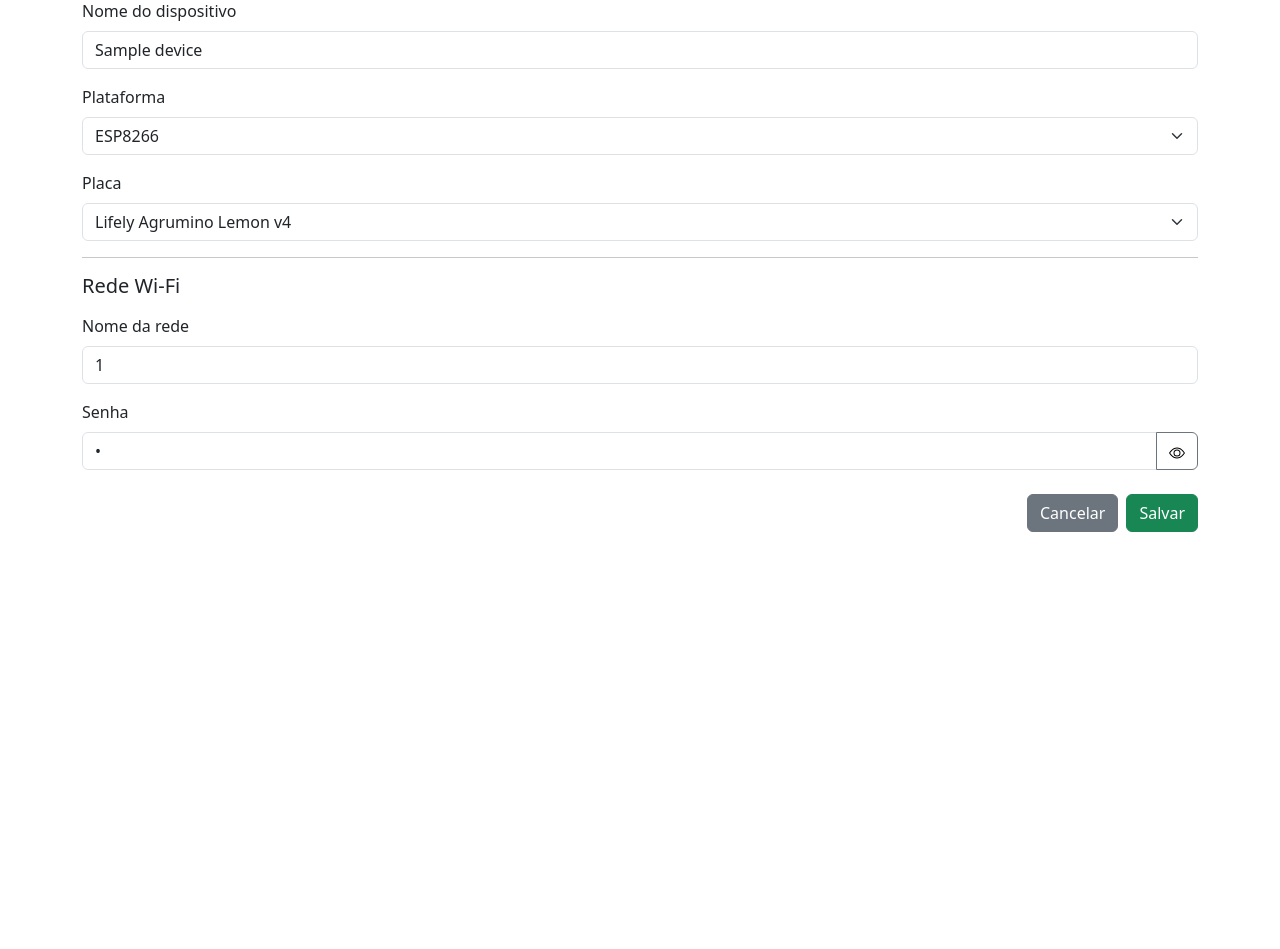
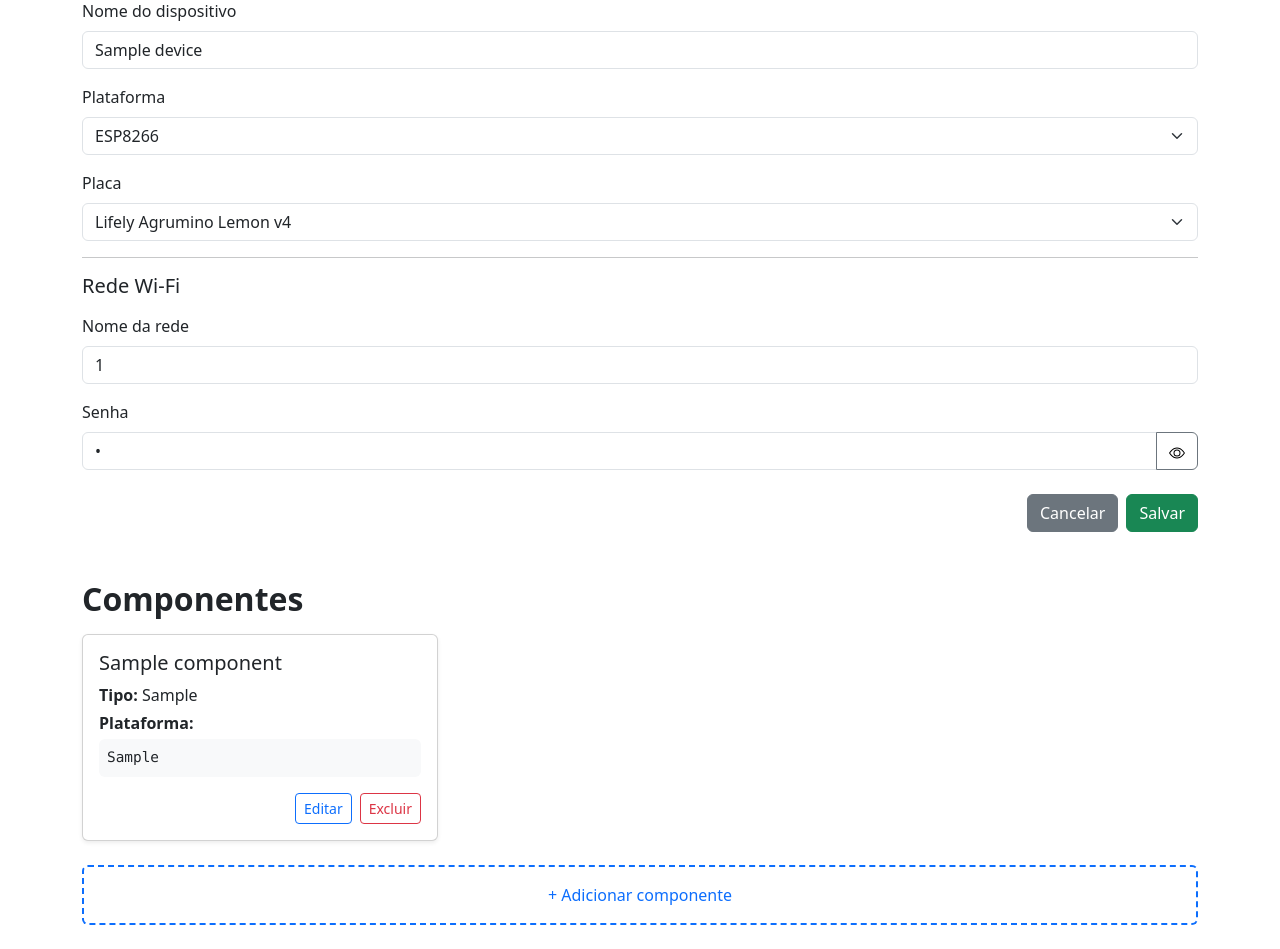
Before and after one commit to guilherme-torres/esphome-simple-gui, a Python web app: template src/templates/edit-device.html in a window 1280 px wide. Shown: the part 97-1046 px from the top of the page. Before the commit the page ends 629 px from the top, so only its background shows below. Run offline with Jinja, Linux system fonts and the light colour scheme; the template is opened without the code that fills it: most values are stand-ins (such as "Sample title", 1, 10 or a date in 2020); form fields are guessed from the names that the template uses; some libraries are stand-ins or nearby versions.

Commit message:
feature: add component to device configuration

```diff
--- a/requirements.txt
+++ b/requirements.txt
@@ -2,5 +2,6 @@ esphome==2025.8.0
 Flask==3.1.2
 Flask-Alembic==3.1.1
 Flask-SQLAlchemy==3.1.1
+Flask-WTF==1.2.2
 PyYAML==6.0.2
 wheel==0.45.1
--- a/src/models/device.py
+++ b/src/models/device.py
@@ -17,4 +17,4 @@ class Device(db.Model):
     ap_ssid: Mapped[str] = mapped_column(unique=True)
     ap_password: Mapped[str]
 
-    components: Mapped[List["Component"]] = relationship(back_populates="device")
+    components: Mapped[List["Component"]] = relationship(back_populates="device", cascade="all, delete-orphan")
--- a/src/templates/edit-device.html
+++ b/src/templates/edit-device.html
@@ -10,80 +10,114 @@
 </head>
 
 <body>
-    <div class="container mt-4">
+    <div class="container my-4">
         <h1 class="mb-4 fw-bold">Editar dispositivo: {{ device.name }}</h1>
         <form action="{{ url_for('edit_device', device_id=device.id) }}" method="post">
             <div class="mb-3">
                 <label for="deviceName" class="form-label">Nome do dispositivo</label>
-                <input type="text" class="form-control" id="deviceName" name="deviceName" required value="{{ device.name }}">
+                <input type="text" class="form-control" id="deviceName" name="deviceName" required
+                    value="{{ device.name }}">
             </div>
             <div class="mb-3">
                 <label for="platform" class="form-label">Plataforma</label>
                 <select class="form-select" id="platform" name="platform" required>
-                    <option value="esp8266" {% if device.platform == 'esp8266' %}selected{% endif %}>ESP8266</option>
+                    <option value="esp8266" {% if device.platform=='esp8266' %}selected{% endif %}>ESP8266</option>
                 </select>
             </div>
             <div class="mb-3">
                 <label for="board" class="form-label">Placa</label>
                 <select class="form-select" id="board" name="board" required>
-                    <option value="agruminolemon" {% if device.board == 'agruminolemon' %}selected{% endif %}>Lifely Agrumino Lemon v4</option>
-                    <option value="d1_mini_lite" {% if device.board == 'd1_mini_lite' %}selected{% endif %}>WeMos D1 mini Lite</option>
-                    <option value="d1_mini" {% if device.board == 'd1_mini' %}selected{% endif %}>WeMos D1 R2 and mini</option>
-                    <option value="d1_mini_pro" {% if device.board == 'd1_mini_pro' %}selected{% endif %}>WeMos D1 mini Pro</option>
-                    <option value="d1" {% if device.board == 'd1' %}selected{% endif %}>WEMOS D1 R1</option>
-                    <option value="eduinowifi" {% if device.board == 'eduinowifi' %}selected{% endif %}>Schirmilabs Eduino WiFi</option>
-                    <option value="esp01_1m" {% if device.board == 'esp01_1m' %}selected{% endif %}>Espressif Generic ESP8266 ESP-01 1M</option>
-                    <option value="esp01" {% if device.board == 'esp01' %}selected{% endif %}>Espressif Generic ESP8266 ESP-01 512k</option>
-                    <option value="esp07" {% if device.board == 'esp07' %}selected{% endif %}>Espressif Generic ESP8266 ESP-07 1MB</option>
-                    <option value="esp07s" {% if device.board == 'esp07s' %}selected{% endif %}>Espressif Generic ESP8266 ESP-07S</option>
-                    <option value="esp12e" {% if device.board == 'esp12e' %}selected{% endif %}>Espressif ESP8266 ESP-12E</option>
-                    <option value="esp210" {% if device.board == 'esp210' %}selected{% endif %}>SweetPea ESP-210</option>
-                    <option value="esp8285" {% if device.board == 'esp8285' %}selected{% endif %}>Generic ESP8285 Module</option>
-                    <option value="espduino" {% if device.board == 'espduino' %}selected{% endif %}>ESPDuino (ESP-13 Module)</option>
-                    <option value="espectro" {% if device.board == 'espectro' %}selected{% endif %}>ESPectro Core</option>
-                    <option value="espino" {% if device.board == 'espino' %}selected{% endif %}>ESPino</option>
-                    <option value="espinotee" {% if device.board == 'espinotee' %}selected{% endif %}>ThaiEasyElec ESPino</option>
-                    <option value="espmxdevkit" {% if device.board == 'espmxdevkit' %}selected{% endif %}>ESP-Mx DevKit (ESP8285)</option>
-                    <option value="espresso_lite_v1" {% if device.board == 'espresso_lite_v1' %}selected{% endif %}>ESPresso Lite 1.0</option>
-                    <option value="espresso_lite_v2" {% if device.board == 'espresso_lite_v2' %}selected{% endif %}>ESPresso Lite 2.0</option>
-                    <option value="esp_wroom_02" {% if device.board == 'esp_wroom_02' %}selected{% endif %}>ESP-WROOM-02</option>
-                    <option value="gen4iod" {% if device.board == 'gen4iod' %}selected{% endif %}>4D Systems gen4 IoD Range</option>
-                    <option value="heltec_wifi_kit_8" {% if device.board == 'heltec_wifi_kit_8' %}selected{% endif %}>Heltec Wifi kit 8</option>
-                    <option value="huzzah" {% if device.board == 'huzzah' %}selected{% endif %}>Adafruit HUZZAH ESP8266</option>
-                    <option value="inventone" {% if device.board == 'inventone' %}selected{% endif %}>Invent One</option>
-                    <option value="modwifi" {% if device.board == 'modwifi' %}selected{% endif %}>Olimex MOD-WIFI-ESP8266(-DEV)</option>
-                    <option value="nodemcu" {% if device.board == 'nodemcu' %}selected{% endif %}>NodeMCU 0.9 (ESP-12 Module)</option>
-                    <option value="nodemcuv2" {% if device.board == 'nodemcuv2' %}selected{% endif %}>NodeMCU 1.0 (ESP-12E Module)</option>
-                    <option value="oak" {% if device.board == 'oak' %}selected{% endif %}>DigiStump Oak</option>
-                    <option value="phoenix_v1" {% if device.board == 'phoenix_v1' %}selected{% endif %}>Phoenix 1.0</option>
-                    <option value="phoenix_v2" {% if device.board == 'phoenix_v2' %}selected{% endif %}>Phoenix 2.0</option>
-                    <option value="sonoff_basic" {% if device.board == 'sonoff_basic' %}selected{% endif %}>Sonoff Basic</option>
-                    <option value="sonoff_s20" {% if device.board == 'sonoff_s20' %}selected{% endif %}>Sonoff S20</option>
-                    <option value="sonoff_sv" {% if device.board == 'sonoff_sv' %}selected{% endif %}>Sonoff SV</option>
-                    <option value="sonoff_th" {% if device.board == 'sonoff_th' %}selected{% endif %}>Sonoff TH</option>
-                    <option value="sparkfunBlynk" {% if device.board == 'sparkfunBlynk' %}selected{% endif %}>SparkFun Blynk Board</option>
-                    <option value="thingdev" {% if device.board == 'thingdev' %}selected{% endif %}>SparkFun ESP8266 Thing Dev</option>
-                    <option value="thing" {% if device.board == 'thing' %}selected{% endif %}>SparkFun ESP8266 Thing</option>
-                    <option value="wifiduino" {% if device.board == 'wifiduino' %}selected{% endif %}>WiFiduino</option>
-                    <option value="wifinfo" {% if device.board == 'wifinfo' %}selected{% endif %}>WifInfo</option>
-                    <option value="wifi_slot" {% if device.board == 'wifi_slot' %}selected{% endif %}>WiFi Slot</option>
-                    <option value="wio_link" {% if device.board == 'wio_link' %}selected{% endif %}>Wio Link</option>
-                    <option value="wio_node" {% if device.board == 'wio_node' %}selected{% endif %}>Wio Node</option>
-                    <option value="xinabox_cw01" {% if device.board == 'xinabox_cw01' %}selected{% endif %}>XinaBox CW01</option>
+                    <option value="agruminolemon" {% if device.board=='agruminolemon' %}selected{% endif %}>Lifely
+                        Agrumino Lemon v4</option>
+                    <option value="d1_mini_lite" {% if device.board=='d1_mini_lite' %}selected{% endif %}>WeMos D1 mini
+                        Lite</option>
+                    <option value="d1_mini" {% if device.board=='d1_mini' %}selected{% endif %}>WeMos D1 R2 and mini
+                    </option>
+                    <option value="d1_mini_pro" {% if device.board=='d1_mini_pro' %}selected{% endif %}>WeMos D1 mini
+                        Pro</option>
+                    <option value="d1" {% if device.board=='d1' %}selected{% endif %}>WEMOS D1 R1</option>
+                    <option value="eduinowifi" {% if device.board=='eduinowifi' %}selected{% endif %}>Schirmilabs Eduino
+                        WiFi</option>
+                    <option value="esp01_1m" {% if device.board=='esp01_1m' %}selected{% endif %}>Espressif Generic
+                        ESP8266 ESP-01 1M</option>
+                    <option value="esp01" {% if device.board=='esp01' %}selected{% endif %}>Espressif Generic ESP8266
+                        ESP-01 512k</option>
+                    <option value="esp07" {% if device.board=='esp07' %}selected{% endif %}>Espressif Generic ESP8266
+                        ESP-07 1MB</option>
+                    <option value="esp07s" {% if device.board=='esp07s' %}selected{% endif %}>Espressif Generic ESP8266
+                        ESP-07S</option>
+                    <option value="esp12e" {% if device.board=='esp12e' %}selected{% endif %}>Espressif ESP8266 ESP-12E
+                    </option>
+                    <option value="esp210" {% if device.board=='esp210' %}selected{% endif %}>SweetPea ESP-210</option>
+                    <option value="esp8285" {% if device.board=='esp8285' %}selected{% endif %}>Generic ESP8285 Module
+                    </option>
+                    <option value="espduino" {% if device.board=='espduino' %}selected{% endif %}>ESPDuino (ESP-13
+                        Module)</option>
+                    <option value="espectro" {% if device.board=='espectro' %}selected{% endif %}>ESPectro Core</option>
+                    <option value="espino" {% if device.board=='espino' %}selected{% endif %}>ESPino</option>
+                    <option value="espinotee" {% if device.board=='espinotee' %}selected{% endif %}>ThaiEasyElec ESPino
+                    </option>
+                    <option value="espmxdevkit" {% if device.board=='espmxdevkit' %}selected{% endif %}>ESP-Mx DevKit
+                        (ESP8285)</option>
+                    <option value="espresso_lite_v1" {% if device.board=='espresso_lite_v1' %}selected{% endif %}>
+                        ESPresso Lite 1.0</option>
+                    <option value="espresso_lite_v2" {% if device.board=='espresso_lite_v2' %}selected{% endif %}>
+                        ESPresso Lite 2.0</option>
+                    <option value="esp_wroom_02" {% if device.board=='esp_wroom_02' %}selected{% endif %}>ESP-WROOM-02
+                    </option>
+                    <option value="gen4iod" {% if device.board=='gen4iod' %}selected{% endif %}>4D Systems gen4 IoD
+                        Range</option>
+                    <option value="heltec_wifi_kit_8" {% if device.board=='heltec_wifi_kit_8' %}selected{% endif %}>
+                        Heltec Wifi kit 8</option>
+                    <option value="huzzah" {% if device.board=='huzzah' %}selected{% endif %}>Adafruit HUZZAH ESP8266
+                    </option>
+                    <option value="inventone" {% if device.board=='inventone' %}selected{% endif %}>Invent One</option>
+                    <option value="modwifi" {% if device.board=='modwifi' %}selected{% endif %}>Olimex
+                        MOD-WIFI-ESP8266(-DEV)</option>
+                    <option value="nodemcu" {% if device.board=='nodemcu' %}selected{% endif %}>NodeMCU 0.9 (ESP-12
+                        Module)</option>
+                    <option value="nodemcuv2" {% if device.board=='nodemcuv2' %}selected{% endif %}>NodeMCU 1.0 (ESP-12E
+                        Module)</option>
+                    <option value="oak" {% if device.board=='oak' %}selected{% endif %}>DigiStump Oak</option>
+                    <option value="phoenix_v1" {% if device.board=='phoenix_v1' %}selected{% endif %}>Phoenix 1.0
+                    </option>
+                    <option value="phoenix_v2" {% if device.board=='phoenix_v2' %}selected{% endif %}>Phoenix 2.0
+                    </option>
+                    <option value="sonoff_basic" {% if device.board=='sonoff_basic' %}selected{% endif %}>Sonoff Basic
+                    </option>
+                    <option value="sonoff_s20" {% if device.board=='sonoff_s20' %}selected{% endif %}>Sonoff S20
+                    </option>
+                    <option value="sonoff_sv" {% if device.board=='sonoff_sv' %}selected{% endif %}>Sonoff SV</option>
+                    <option value="sonoff_th" {% if device.board=='sonoff_th' %}selected{% endif %}>Sonoff TH</option>
+                    <option value="sparkfunBlynk" {% if device.board=='sparkfunBlynk' %}selected{% endif %}>SparkFun
+                        Blynk Board</option>
+                    <option value="thingdev" {% if device.board=='thingdev' %}selected{% endif %}>SparkFun ESP8266 Thing
+                        Dev</option>
+                    <option value="thing" {% if device.board=='thing' %}selected{% endif %}>SparkFun ESP8266 Thing
+                    </option>
+                    <option value="wifiduino" {% if device.board=='wifiduino' %}selected{% endif %}>WiFiduino</option>
+                    <option value="wifinfo" {% if device.board=='wifinfo' %}selected{% endif %}>WifInfo</option>
+                    <option value="wifi_slot" {% if device.board=='wifi_slot' %}selected{% endif %}>WiFi Slot</option>
+                    <option value="wio_link" {% if device.board=='wio_link' %}selected{% endif %}>Wio Link</option>
+                    <option value="wio_node" {% if device.board=='wio_node' %}selected{% endif %}>Wio Node</option>
+                    <option value="xinabox_cw01" {% if device.board=='xinabox_cw01' %}selected{% endif %}>XinaBox CW01
+                    </option>
                 </select>
             </div>
             <hr>
             <h5 class="mb-3">Rede Wi-Fi</h5>
             <div class="mb-3">
                 <label for="wifiSsid" class="form-label">Nome da rede</label>
-                <input type="text" class="form-control" id="wifiSsid" name="wifiSsid" required value="{{ device.wifiSsid }}">
+                <input type="text" class="form-control" id="wifiSsid" name="wifiSsid" required
+                    value="{{ device.wifiSsid }}">
             </div>
             <div class="mb-3">
                 <label for="wifiPassword" class="form-label">Senha</label>
                 <div class="input-group">
-                    <input type="password" class="form-control" id="wifiPassword" name="wifiPassword" required value="{{ device.wifiPassword }}">
-                    <button class="btn btn-outline-secondary" type="button" id="toggleWifiPassword"
-                        tabindex="-1" onclick="toggleWifiPasswordVisibility()">
+                    <input type="password" class="form-control" id="wifiPassword" name="wifiPassword" required
+                        value="{{ device.wifiPassword }}">
+                    <button class="btn btn-outline-secondary" type="button" id="toggleWifiPassword" tabindex="-1"
+                        onclick="toggleWifiPasswordVisibility()">
                         <img id="wifiPasswordIcon" src="{{ url_for('static', filename='icons/eye.svg') }}"
                             alt="mostrar senha">
                     </button>
@@ -106,7 +140,74 @@
                 <button type="submit" class="btn btn-success">Salvar</button>
             </div>
         </form>
+
+        <h2 class="mt-5 mb-3 fw-bold">Componentes</h2>
+        <div class="row">
+            {% for component in device.components %}
+            <div class="col-md-4 mb-4">
+                <div class="card h-100 shadow-sm">
+                    <div class="card-body">
+                        <h5 class="card-title">{{ component.name }}</h5>
+                        <p class="card-text mb-1"><strong>Tipo:</strong> {{ component.component_type }}</p>
+                        <p class="card-text mb-1"><strong>Plataforma:</strong> {{ component.platform }}</p>
+                        <pre class="card-text bg-light p-2 rounded"
+                            style="font-size: 0.9em;">{{ component.config_json }}</pre>
+                        <div class="d-flex justify-content-end gap-2 mt-3">
+                            <button class="btn btn-outline-primary btn-sm" type="button">Editar</button>
+                            <form action="{{ url_for('delete_component', device_id=device.id, component_id=component.id) }}" method="post">
+                                <button class="btn btn-outline-danger btn-sm" type="submit">Excluir</button>
+                            </form>
                         </div>
+                    </div>
+                </div>
+            </div>
+            {% endfor %}
+            <form action="{{ url_for('add_component', device_id=device.id) }}" method="post">
+                <button type="button" class="btn btn-outline-primary w-100 py-3 border-dashed border-2"
+                    style="border-style: dashed" data-bs-toggle="modal" data-bs-target="#addComponentModal">
+                    + Adicionar componente
+                </button>
+
+                <div class="modal fade" id="addComponentModal" tabindex="-1"
+                    aria-labelledby="addComponentModalLabel" aria-hidden="true">
+                    <div class="modal-dialog">
+                        <div class="modal-content">
+                            <div class="modal-header">
+                                <h1 class="modal-title fs-5" id="addComponentModalLabel">Novo componente</h1>
+                                <button type="button" class="btn-close" data-bs-dismiss="modal"
+                                    aria-label="Close"></button>
+                            </div>
+                            <div class="modal-body">
+                                <div class="mb-3">
+                                    <label for="componentName" class="form-label">Nome do componente</label>
+                                    <input type="text" class="form-control" id="componentName" name="componentName" required>
+                                </div>
+                                <div class="mb-3">
+                                    <label for="componentType" class="form-label">Tipo</label>
+                                    <select class="form-select" id="componentType" name="componentType" required>
+                                        <option value="switch" selected>Switch</option>
+                                    </select>
+                                </div>
+                                <div class="mb-3">
+                                    <label for="componentPlatform" class="form-label">Plataforma</label>
+                                    <select class="form-select" id="componentPlatform" name="componentPlatform" required>
+                                        <option value="gpio" selected>GPIO</option>
+                                    </select>
+                                </div>
+                                <div class="mb-3">
+                                    {{ form.pin.label(class="form-label") }} {{ form.pin(class="form-select") }}
+                                </div>
+                            </div>
+                            <div class="modal-footer">
+                                <button type="button" class="btn btn-secondary" data-bs-dismiss="modal">Cancelar</button>
+                                <button type="submit" class="btn btn-success">Salvar</button>
+                            </div>
+                        </div>
+                    </div>
+                </div>
+            </form>
+        </div>
+
         <script>
             /*function toggleOtaPassword() {
                 const group = document.getElementById('otaPasswordGroup');
--- a/src/utils.py
+++ b/src/utils.py
@@ -8,7 +8,7 @@ def generate_password(length = 12):
     return "".join([choice(alpha_num) for _ in range(length)])
 
 def dict_to_yaml(obj):
-    return yaml.dump(obj, sort_keys=False)
+    return yaml.dump(obj, sort_keys=False, allow_unicode=True)
 
 def list_serial_ports():
     return [port.device for port in serial.tools.list_ports.comports()]
```
Also changed, not shown: src/forms.py (added, +17 -0 lines), src/main.py (+88 -47 lines), src/migrations/1755989153_create_tables.py. Lines whose indentation alone changed are shown as unchanged.
